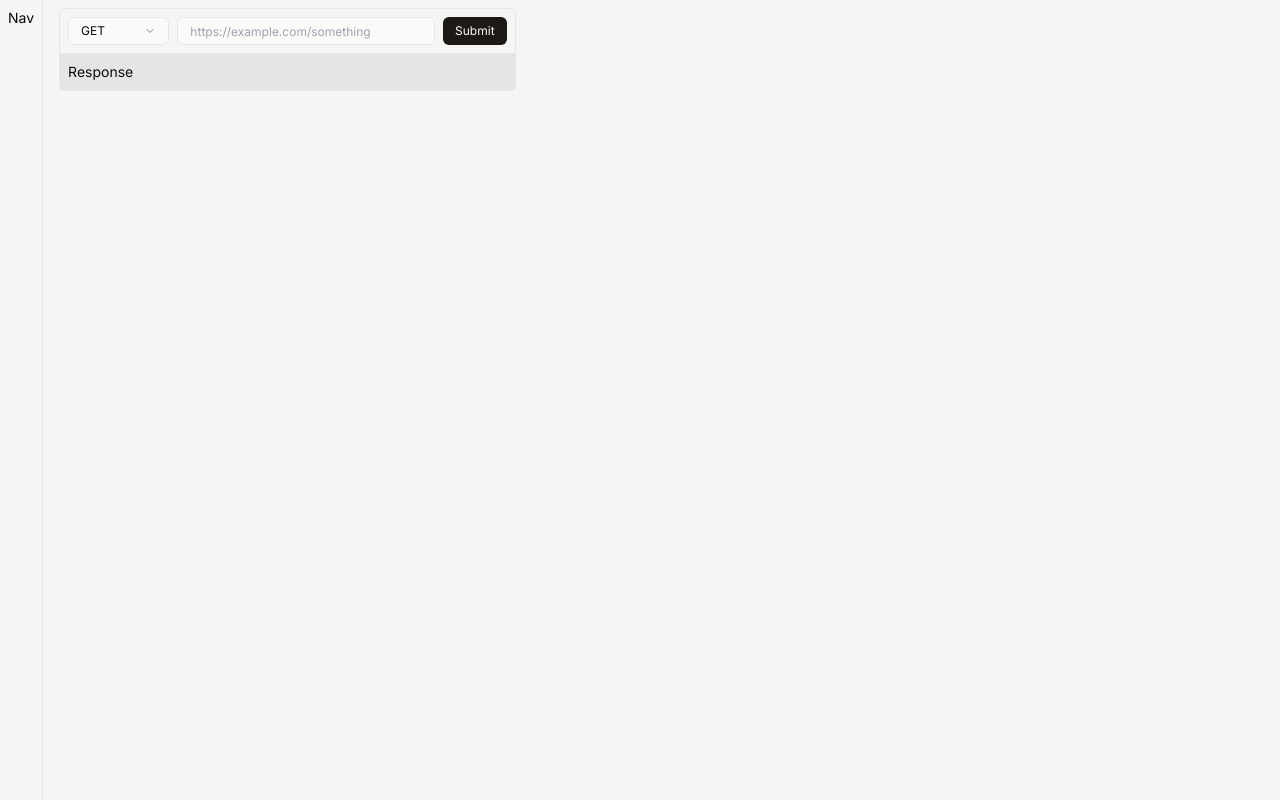
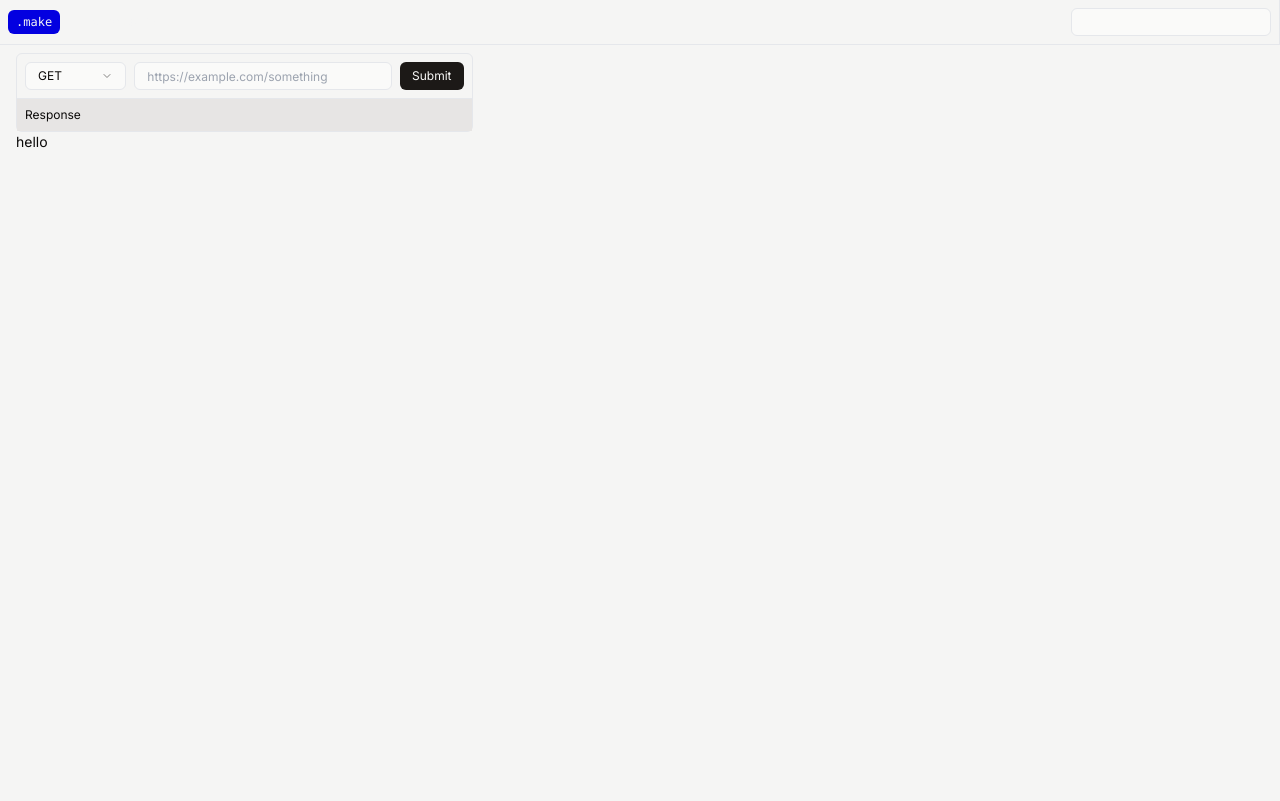
Before and after one commit to daviddkkim/Make, a Next.js app: page / in a window 1280 px wide. Built offline with nearby package versions, Linux system fonts and the light colour scheme.

Commit message:
height issues

```diff
--- a/src/app/layout.tsx
+++ b/src/app/layout.tsx
@@ -2,6 +2,7 @@ import type { Metadata } from "next";
 import { Inter } from "next/font/google";
 import "./globals.css";
 import { cn } from "@/libs/utils";
+import { Input } from "@/components/Input";
 
 const inter = Inter({ subsets: ["latin"] });
 
@@ -17,11 +18,22 @@ export default function RootLayout({
 }>) {
   return (
     <html lang="en">
-      <body className={cn(inter.className, "flex text-sm")}>
-        <nav className="p-2 border-r bg-stone-100 h-screen">
-          Nav
-        </nav>
-          {children}
+      <body className={inter.className}>
+        <div className="text-sm flex flex-col overflow-scroll-y">
+          <nav className="p-2 border-r bg-stone-100 w-full justify-between flex items-center text-stone-100 border-b sticky top-0">
+            <div className="flex gap-2 items-center">
+              <a className="font-mono px-2 w-fit h-[24px] bg-[#0300E0] rounded-md text-xs flex items-center justify-center text-stone-100 mr-6" href="/">
+                .make
+              </a>
+              <a className="text-xs" href="queries">Queries</a>
+              <a className="text-xs">Apps</a>
+            </div>
+            <Input className="max-w-[200px]" />
+          </nav>
+          <main className="h-[calc(100vh-44px)]">
+            {children}
+          </main>
+        </div>
       </body>
     </html>
   );
--- a/src/app/page.tsx
+++ b/src/app/page.tsx
@@ -4,7 +4,7 @@ import { Select, SelectContent, SelectItem, SelectTrigger, SelectValue } from "@
 
 export default function Home() {
     return (
-    <main className="bg-stone-100 h-screen w-full  px-4 py-2 ">
+        <div className="bg-stone-100 w-full h-full px-4 py-2 justify-between">
             <div className="border rounded-md w-fit">
                 <div className=" p-2 flex gap-2 w-fit">
                     <Select defaultValue="get">
@@ -17,16 +17,16 @@ export default function Home() {
                             <SelectItem value="put">PUT</SelectItem>
                             <SelectItem value="patch">PATCH</SelectItem>
                             <SelectItem value="delete">DELETE</SelectItem>
-
                         </SelectContent>
                     </Select>
                     <Input placeholder="https://example.com/something" />
                     <Button> Submit</Button>
                 </div>
-        <div className="bg-stone-200 p-2 border-t">
+                <div className="bg-stone-200 p-2 border-t text-xs">
                     Response
                 </div>
             </div>
-    </main>
+            hello
+        </div>
     );
 }
--- /dev/null
+++ b/src/app/queries/page.tsx
@@ -0,0 +1,11 @@
+import { Button } from "@/components/Button";
+import { Input } from "@/components/Input";
+import { Select, SelectContent, SelectItem, SelectTrigger, SelectValue } from "@/components/Select";
+
+export default function Page() {
+    return (
+        <main className="bg-stone-50 h-screen w-full  px-4 py-2 ">
+            hellodasdasd
+        </main>
+    )
+}
```
Lines whose indentation alone changed are shown as unchanged.
